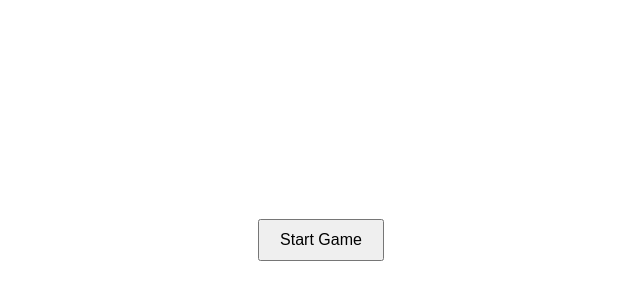
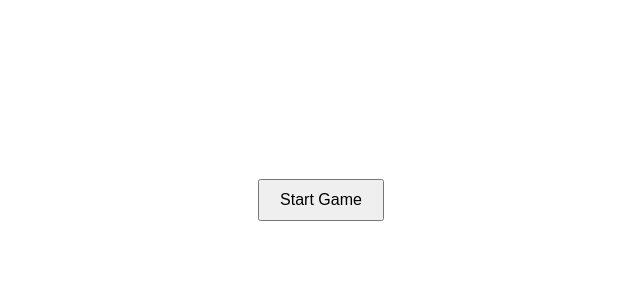
Before and after one commit to joseph-johnson27001/word-scramble, a Vue app: page / in a window 1280 px wide. Shown: the part 220-520 px from the top of the page, without its empty margins (319-959 px from the left). Built offline with nearby package versions, Linux system fonts and the light colour scheme.

Commit message:
Global Styles

```diff
--- a/src/App.vue
+++ b/src/App.vue
@@ -1,6 +1,8 @@
 <template>
   <div id="app">
-    <router-view />
+    <div class="container">
+      <router-view />
+    </div>
   </div>
 </template>
 
@@ -11,11 +13,32 @@
 </script>
 
 <style>
-/* Global styles can go here */
+body {
+  margin: 0;
+  padding: 0;
+}
+
 #app {
   font-family: Avenir, Helvetica, Arial, sans-serif;
   text-align: center;
   color: #2c3e50;
-  margin-top: 60px;
+  min-height: 100vh;
+  background-color: #f0f0f0;
+  display: flex;
+  justify-content: center;
+  align-items: center;
+}
+
+.container {
+  display: flex;
+  justify-content: center;
+  align-items: center;
+  background-color: #ffffff;
+  max-width: 1400px;
+  height: 100vh;
+  width: 100vw;
+  padding: 20px;
+  box-shadow: 0 4px 8px rgba(0, 0, 0, 0.1);
+  border-radius: 8px;
 }
 </style>
--- a/src/components/GameModal.vue
+++ b/src/components/GameModal.vue
@@ -19,8 +19,8 @@
   display: flex;
   justify-content: center;
   align-items: center;
-  height: 100vh;
 }
+
 button {
   padding: 10px 20px;
   font-size: 16px;
```
